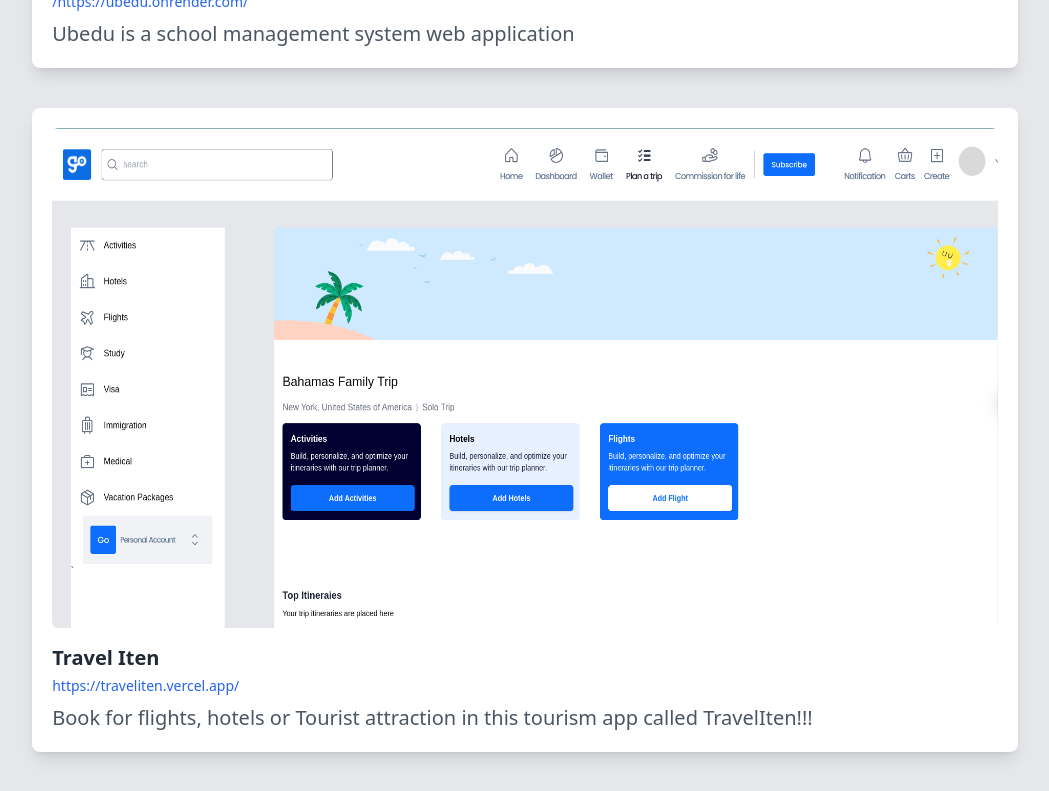
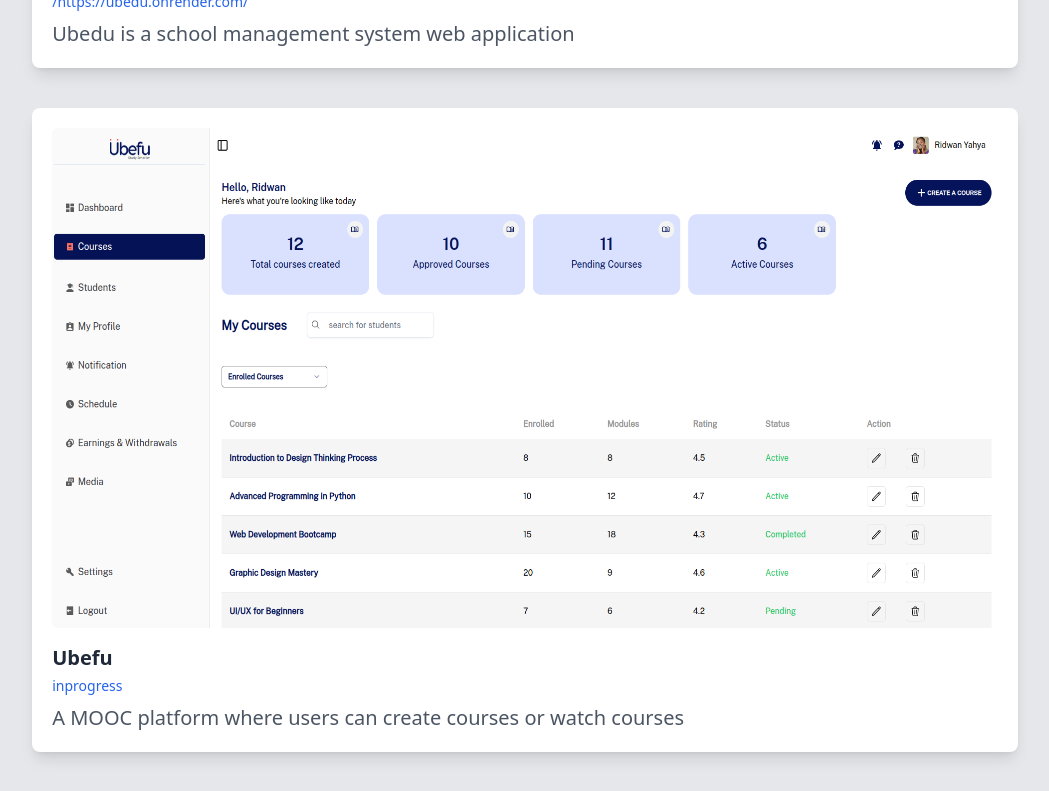
Before and after one commit to ridwanyah24/myportfolio, a Next.js app: page /projects in a window 1280 px wide. Shown: the part 780-1571 px from the top of the page, without its empty margins (115-1164 px from the left). Built offline with nearby package versions, Linux system fonts and the light colour scheme; no server answers.

Commit message:
Changes to be committed: 	modified:   app/(main)/projects/page.tsx 	new file:   public/dashboard.png

```diff
--- a/app/(main)/projects/page.tsx
+++ b/app/(main)/projects/page.tsx
@@ -10,6 +10,12 @@
     url: "/https://ubedu.onrender.com/",
     description: "Ubedu is a school management system web application",
     image: "/ubedu.png",
+  },
+  {
+    name: "Ubefu",
+    url: "inprogress",
+    description: "A MOOC platform where users can create courses or watch courses",
+    image: "/dashboard.png"
   },
   {
     name: "Travel Iten",
```
Also changed, not shown: public/dashboard.png (added).
